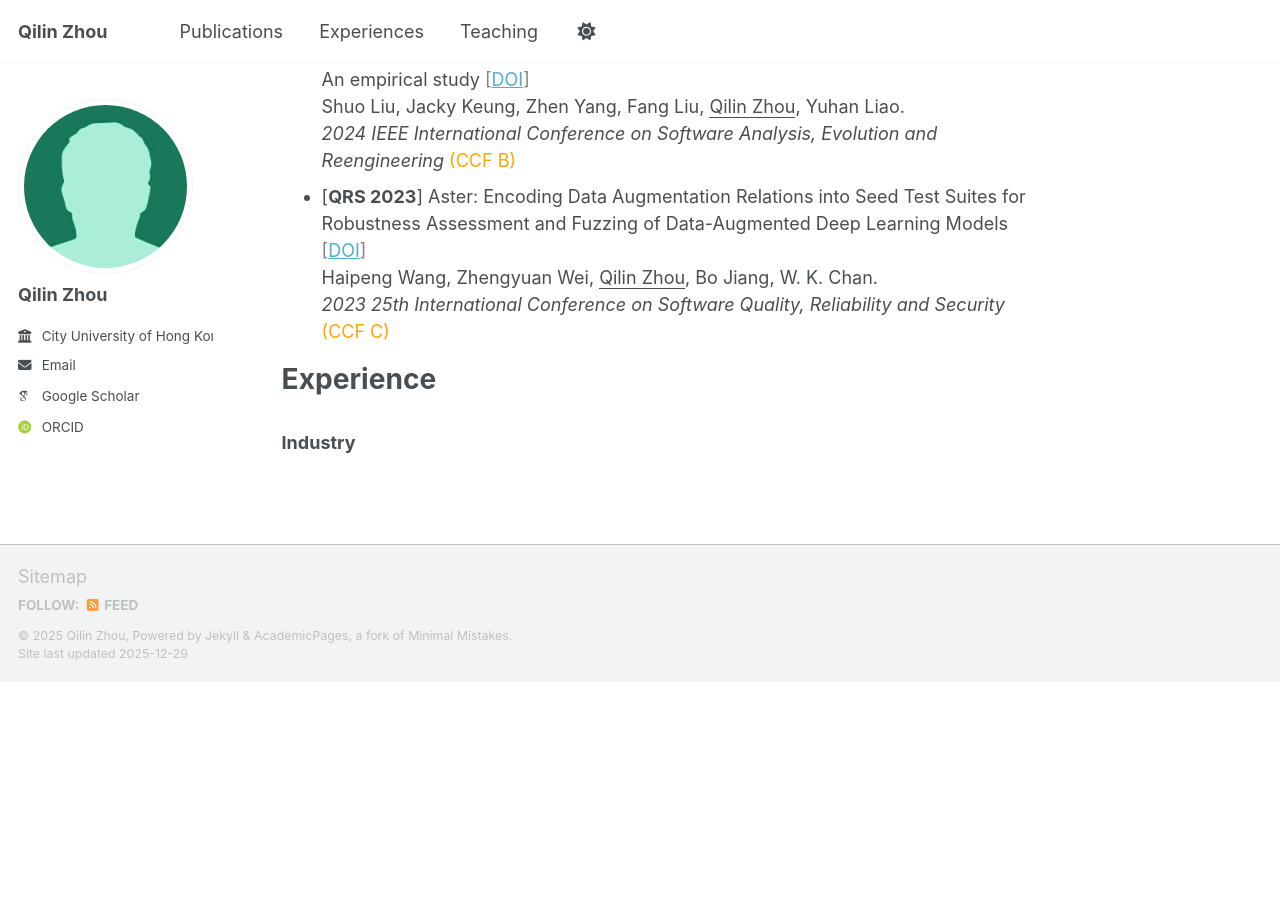
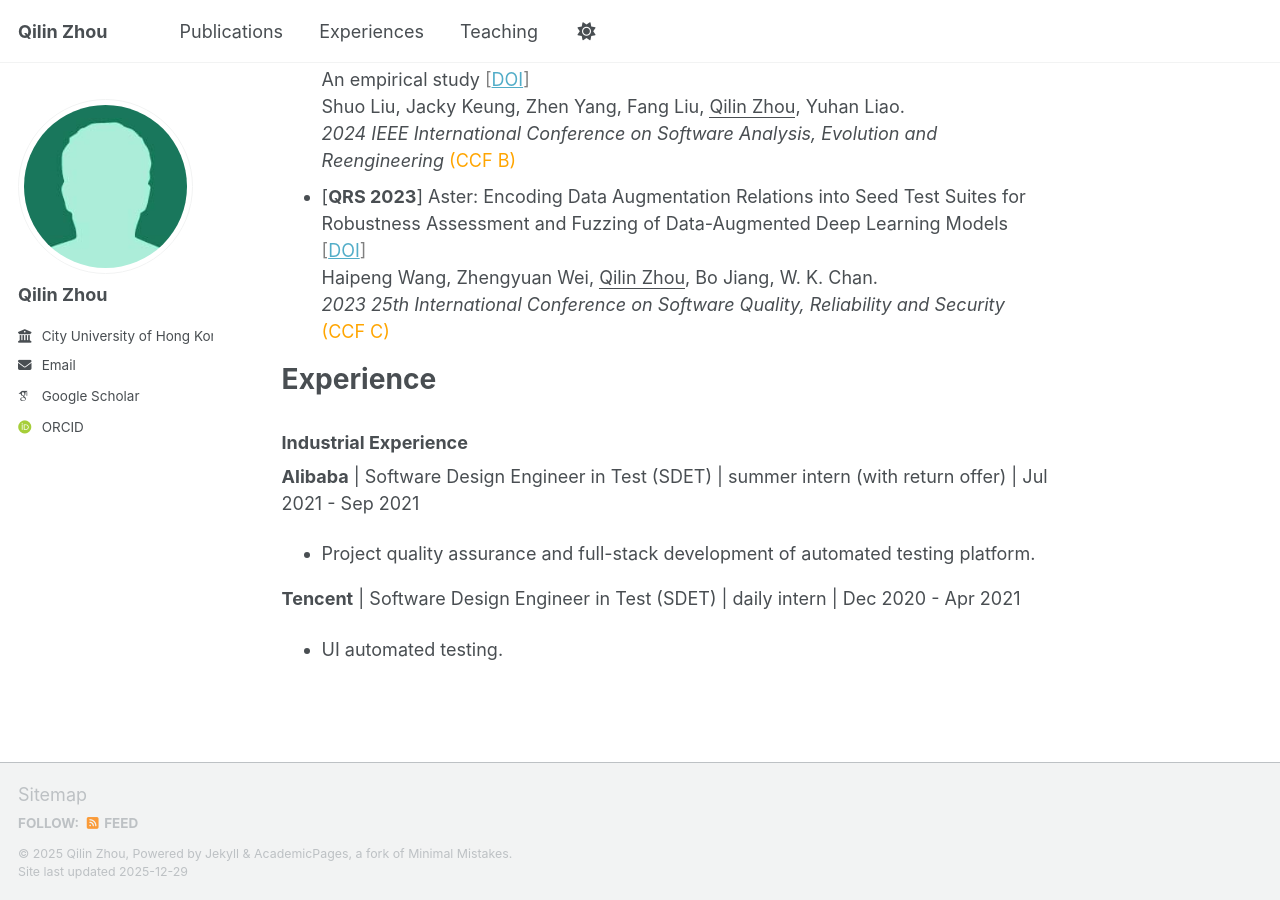
Before and after one commit to qilin-zhou/qilin-zhou.github.io, a Jekyll site: the page built from _pages/about.md, in a window 1280 px wide and 900 px high, scrolled down 1144 px. Built offline with Jekyll 4.4.1, drawn with Linux system fonts in a browser that asks for light colours; some web fonts are replaced; a script bundle is joined from its source files by our own code; library files that are not in the unit come from our copies; before the commit the page ends 1826 px from its top, so only the background shows below that.

Commit message:
Update about.md

```diff
--- a/_pages/about.md
+++ b/_pages/about.md
@@ -40,4 +40,10 @@ _IEEE Transactions on Reliability_ <span style="color: Orange;"> (JCR Q1, CCF C)
 
 Experience
 ======
-### Industry
+### Industrial Experience
+
+**Alibaba** | Software Design Engineer in Test (SDET) | summer intern (with return offer) | Jul 2021 - Sep 2021
+- Project quality assurance and full-stack development of automated testing platform.
+
+**Tencent** | Software Design Engineer in Test (SDET) | daily intern | Dec 2020 - Apr 2021
+- UI automated testing.
```
